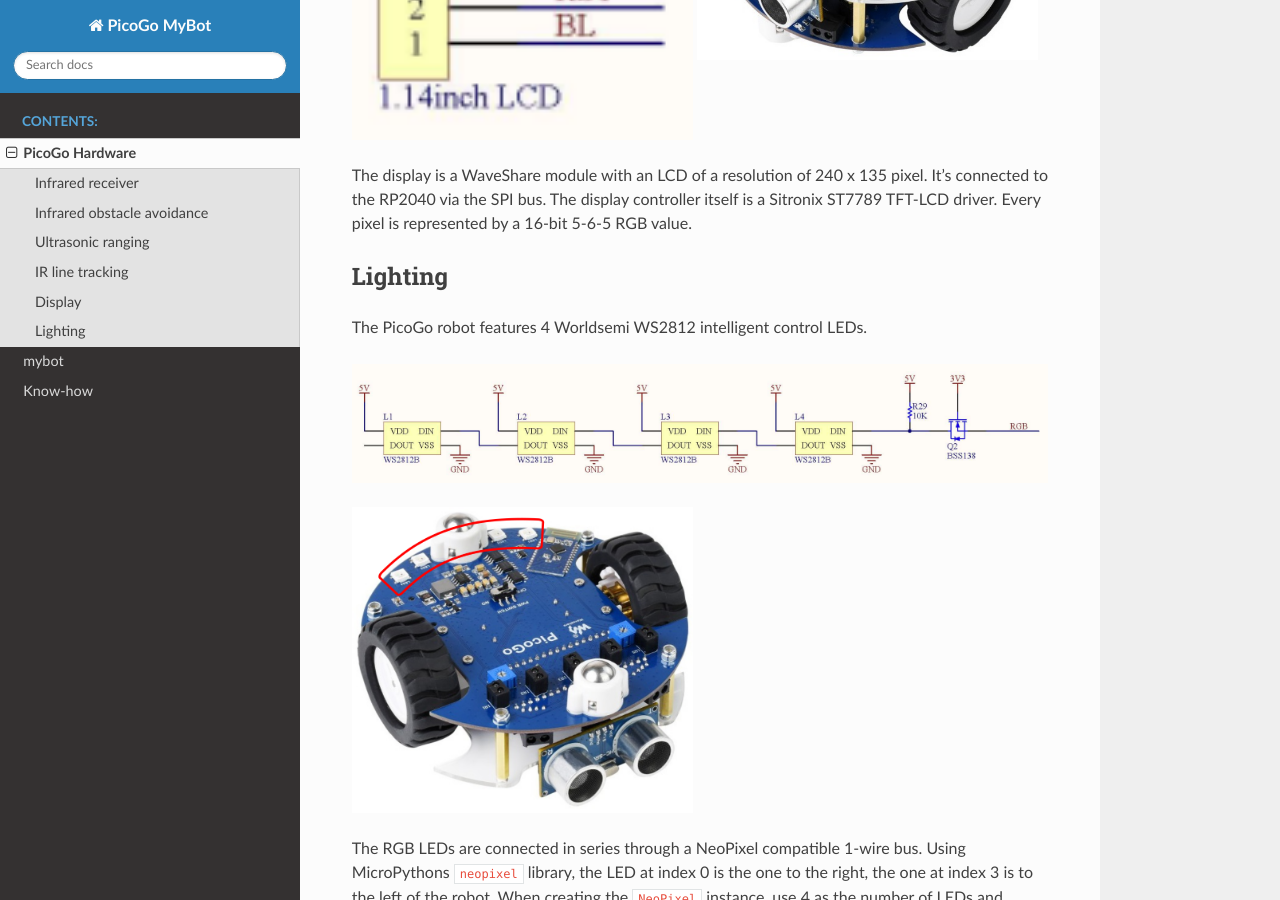
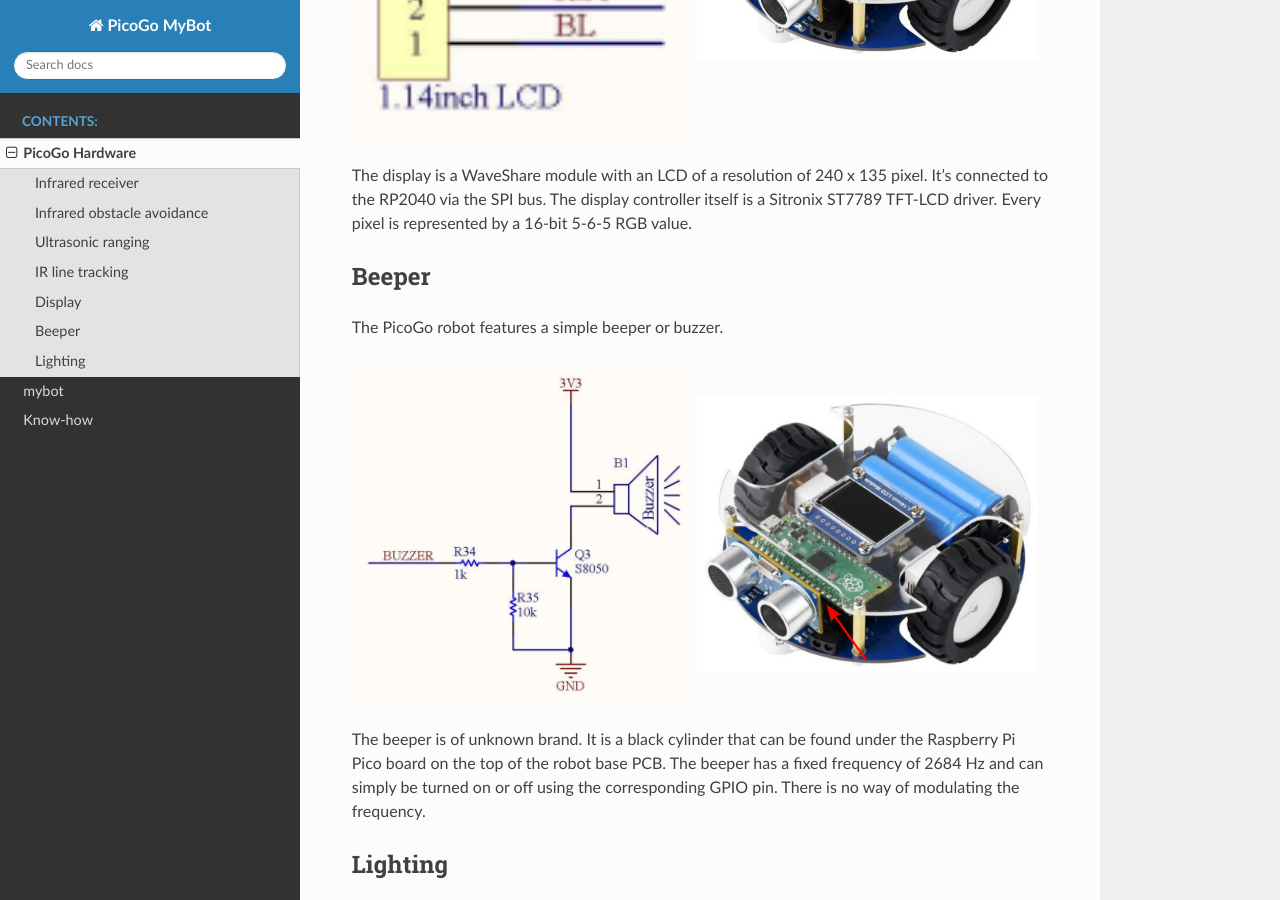
Before and after one commit to Jokymon/mypico_go, a Sphinx documentation site: the page built from docs/source/hardware.rst, in a window 1280 px wide and 900 px high, scrolled down 5250 px. Built offline with Sphinx 7.4.7 and the Read the Docs theme 2.0.0, drawn with Linux system fonts in a browser that asks for light colours.

Commit message:
Add documentation of the beeper

```diff
--- a/docs/source/hardware.rst
+++ b/docs/source/hardware.rst
@@ -186,6 +186,23 @@ The display is a WaveShare module with an LCD of a resolution of 240 x 135 pixel
 It's connected to the RP2040 via the SPI bus. The display controller itself is a
 Sitronix ST7789 TFT-LCD driver. Every pixel is represented by a 16-bit 5-6-5 RGB value.
 
+Beeper
+------
+
+The PicoGo robot features a simple beeper or buzzer.
+
+.. image:: images/beeper_schema.png
+    :alt: Beeper schema
+    :width: 49%
+.. image:: images/beeper_location.png
+    :alt: Beeper location on the robot
+    :width: 49%
+
+The beeper is of unknown brand. It is a black cylinder that can be found under the
+Raspberry Pi Pico board on the top of the robot base PCB. The beeper has a fixed
+frequency of 2684 Hz and can simply be turned on or off using the corresponding GPIO
+pin. There is no way of modulating the frequency.
+
 Lighting
 --------
 
```
Also changed, not shown: docs/source/images/beeper_location.png (added), docs/source/images/beeper_schema.png (added).
